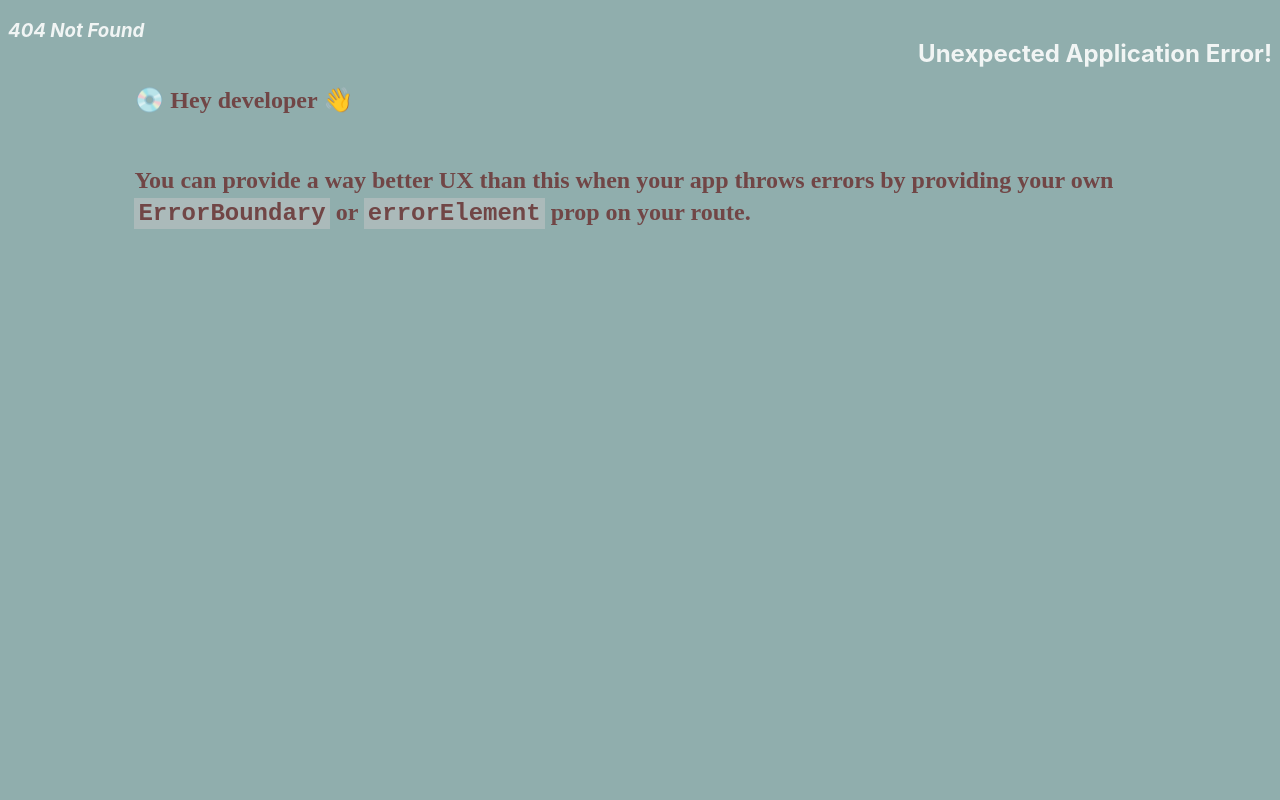
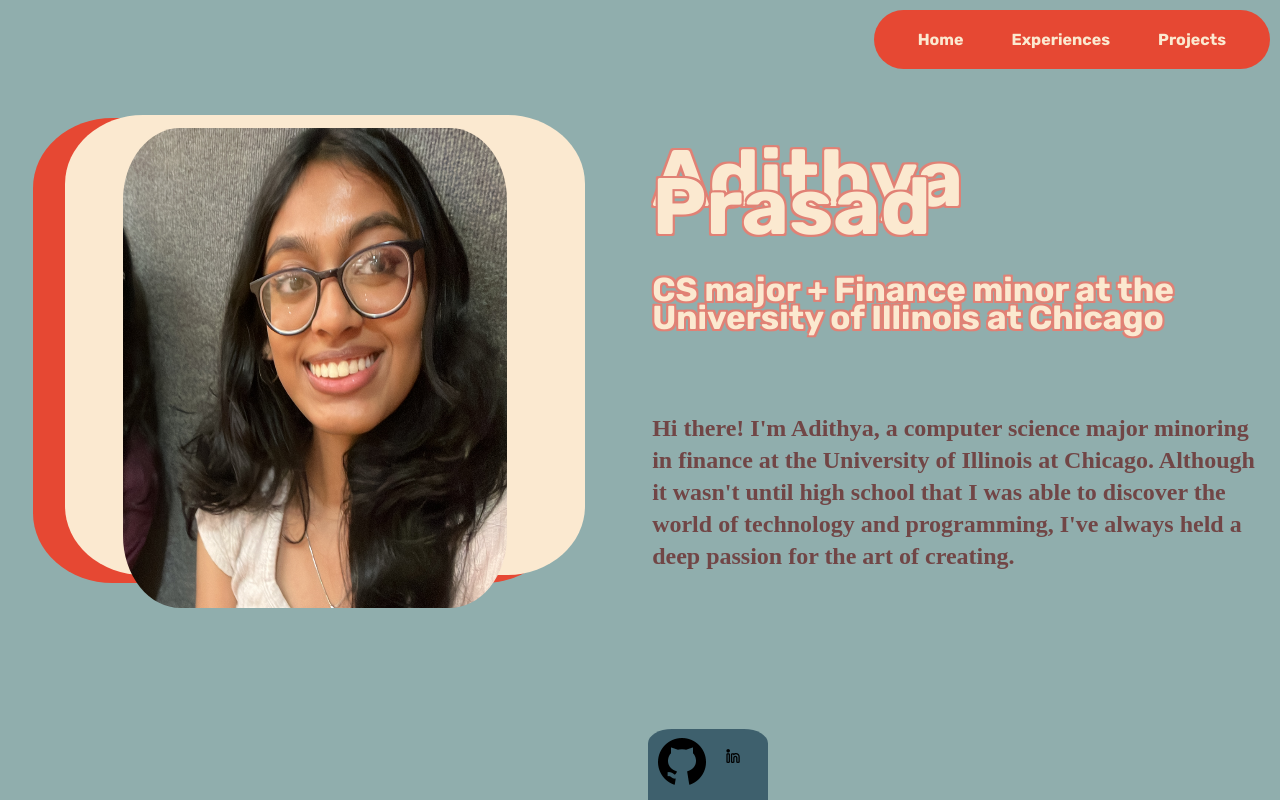
Before and after one commit to age30s/age30s, a React (Vite) app: page / in a window 1280 px wide. Before the commit this address had no page. Built offline with nearby package versions, Linux system fonts and the light colour scheme.

Commit message:
attempting fix

```diff
--- a/src/components/Navbar.jsx
+++ b/src/components/Navbar.jsx
@@ -4,7 +4,7 @@ import { Link } from "react-router-dom"
 export default function Navbar(){
     return(
     <div className="navbar">
-        <Link to={"/age30s"} style={{ color: "#fb3f00", textDecoration: "none" }}>
+        <Link to={"/"} style={{ color: "#fb3f00", textDecoration: "none" }}>
             <span className="nav-item">Home</span>
         </Link>
         <Link to={"/experiences"}  style={{ color: "#fb3f00", textDecoration: "none" }}>
--- a/src/main.jsx
+++ b/src/main.jsx
@@ -11,7 +11,7 @@ import {
 
 const router = createBrowserRouter([
   {
-    path: "/age30s",
+    path: "/",
     element: <App/>,
   },
   {
--- a/vite.config.js
+++ b/vite.config.js
@@ -4,5 +4,5 @@ import react from '@vitejs/plugin-react'
 // https://vite.dev/config/
 export default defineConfig({
   plugins: [react()],
-  base:"/age30s",
+  base:"/",
 })
```
